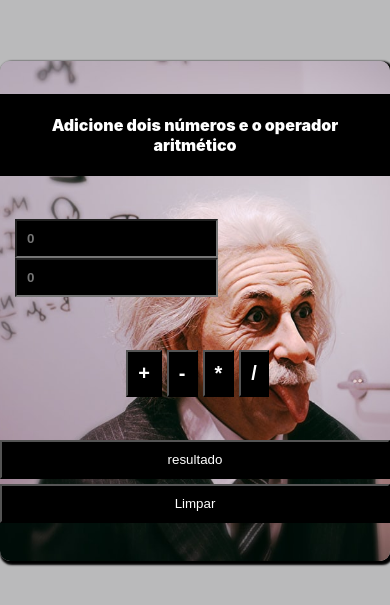
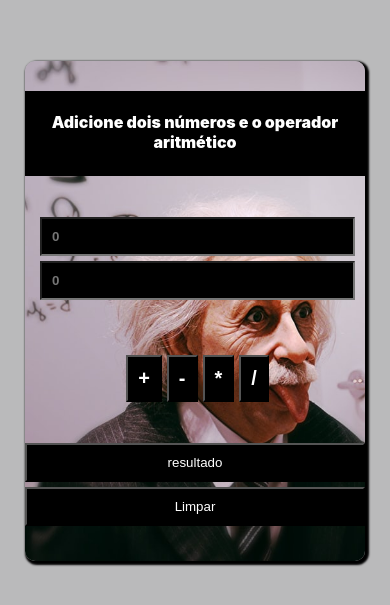
Before and after one commit to lucasdev-96/Calculadora, a React (Create React App) app: page / in a window 390 px wide. Shown: the part 111-716 px from the top of the page. Built offline with nearby package versions, Linux system fonts and the light colour scheme.

Commit message:
Finalizando projeto

```diff
--- a/src/styles/calculadora.css
+++ b/src/styles/calculadora.css
@@ -69,3 +69,20 @@
     background-color: black;
     cursor: pointer;
 }
+
+@media only screen and (max-width: 760px) {
+    .calculator_main {
+        padding: 20px;
+    }
+    .Numbers  {
+    display: flex;
+    flex-direction: column;
+    }
+    .Numbers input {
+        margin-bottom: 5px;
+    }
+    .result {
+        height: 85px;
+        width: 340px;
+    }
+  }
```
